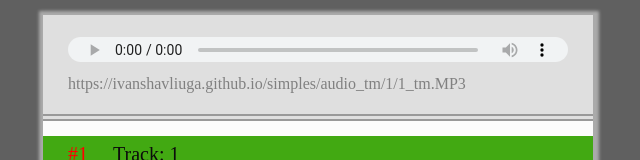
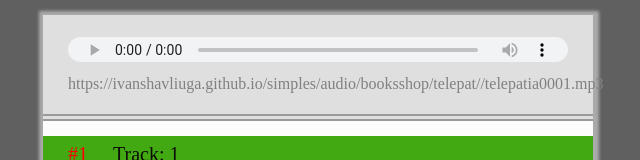
Before and after one commit to IvanShavliuga/vuemp3player, a Vue app: page /#/ in a window 1280 px wide. Shown: the top 160 px of the page, without its empty margins (322-962 px from the left). Built offline with nearby package versions, Linux system fonts and the light colour scheme.

Commit message:
change url`s for test

```diff
--- a/src/views/Home.vue
+++ b/src/views/Home.vue
@@ -47,7 +47,7 @@ export default {
       pagearr: [1, 2, 3, 4, 5, 6, 7, 8, 9, 10],
       pagecurr: 1,
       status: 'none',
-      baseurl: 'https://ivanshavliuga.github.io/simples/audio_tm/'
+      baseurl: 'https://ivanshavliuga.github.io/simples/audio/booksshop/telepat/'
     }
   },
   created () {
@@ -57,10 +57,15 @@ export default {
   },
   methods: {
     fullurl (id) {
+      const rid = this.getID(id)
+      if (this.pagecurr < 2) return this.baseurl + '/telepatia000' + (rid + 1) + '.mp3'
+      else return this.baseurl + '/telepatia00' + (rid + 1) + '.mp3'
+    },
+    /* fullurl (id) {
       const ext = (this.folder < 2) ? ('_tm.MP3') : ('_tm.mp3')
       const rid = this.getID(id)
       return this.baseurl + this.folder + '/' + (rid + 1) + ext
-    },
+    }, */
     playevent () {
       this.status = 'play'
     },
```
